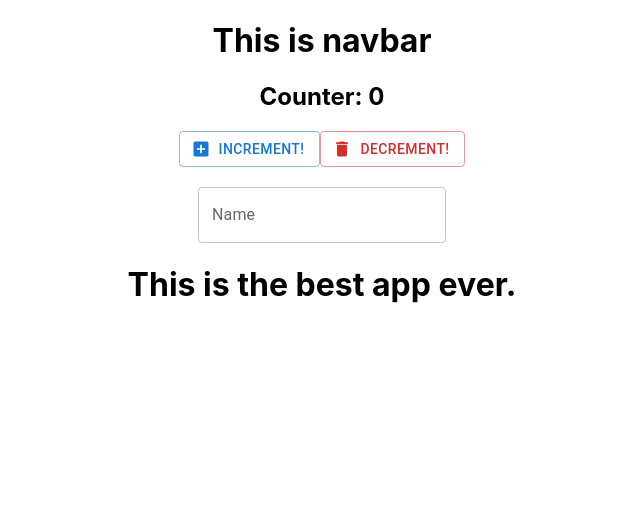
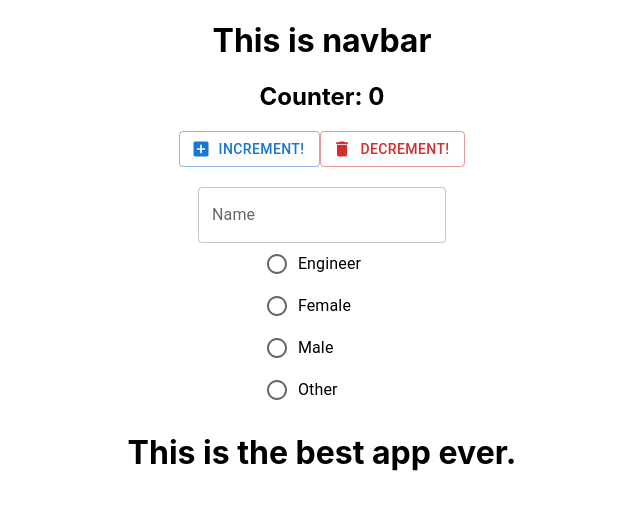
Before and after one commit to kowais915/prodify, a React (Create React App) app: page / in a window 1280 px wide. Shown: the top 510 px of the page, without its empty margins (318-958 px from the left). Built offline with nearby package versions, Linux system fonts and the light colour scheme.

Commit message:
:alembic: Experimenting with MUI

```diff
--- a/src/components/Navbar.js
+++ b/src/components/Navbar.js
@@ -5,6 +5,13 @@ import DeleteIcon from '@mui/icons-material/Delete';
 import AddBoxIcon from '@mui/icons-material/AddBox';
 import {useState } from 'react'
 import {TextField } from '@mui/material'
+import Radio from '@mui/material/Radio';
+import {FormControl } from '@mui/material';
+import RadioGroup  from '@mui/material/RadioGroup';
+import FormControlLabel from '@mui/material/FormControlLabel';
+
+
+
 
 
 
@@ -88,7 +95,20 @@ const Navbar = () => {
 
             </Container>
 
+            <Container>
+                <FormControl>
+                    <RadioGroup
 
+
+
+                    >
+                            <FormControlLabel value="Owais" control={<Radio/>} label="Engineer"/>
+                            <FormControlLabel value="female" control={<Radio />} label="Female" />
+                            <FormControlLabel value="male" control={<Radio />} label="Male" />
+                            <FormControlLabel value="other" control={<Radio />} label="Other" />
+                    </RadioGroup>
+                </FormControl>
+            </Container>
 
 
         </div>
```
